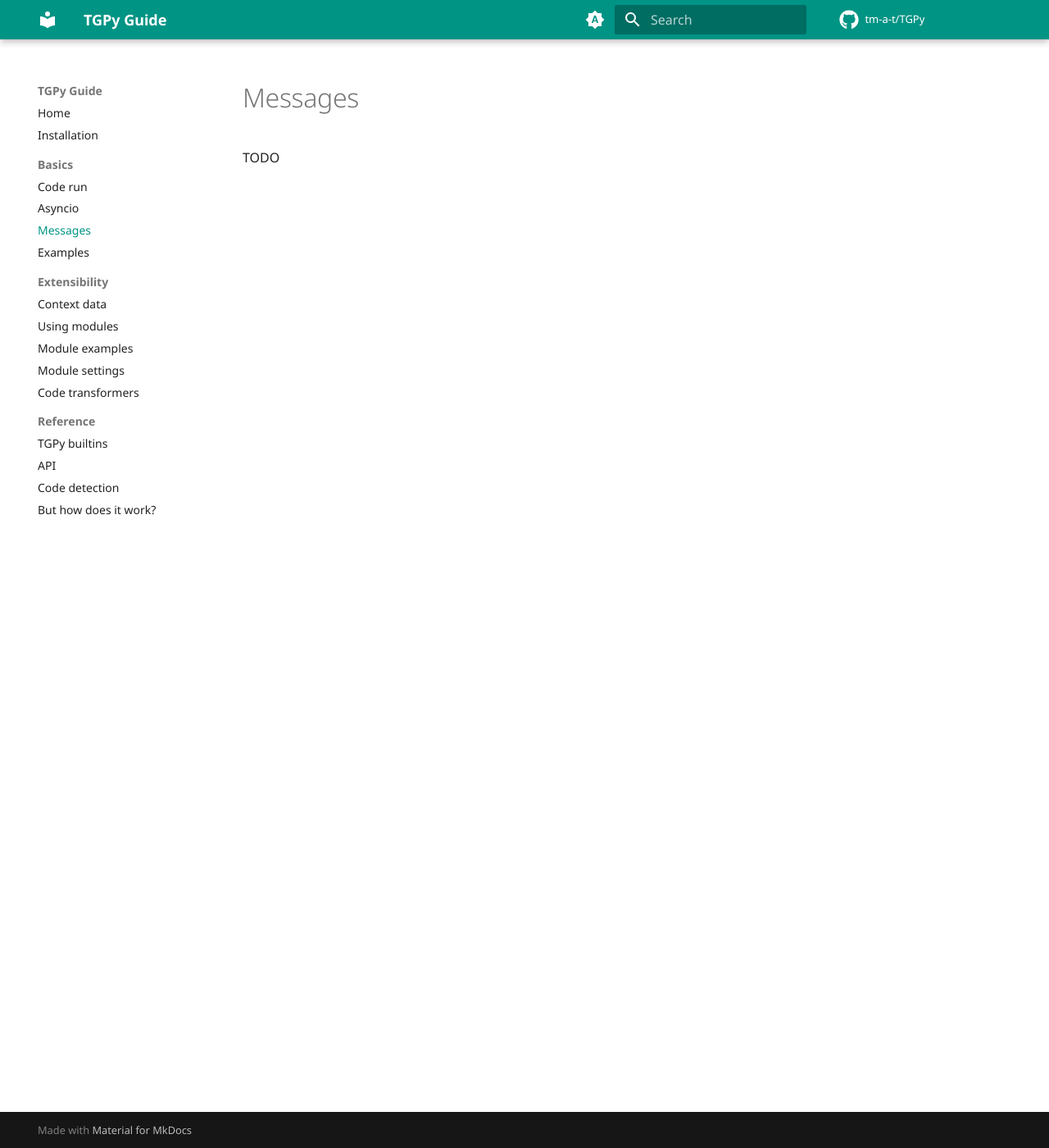
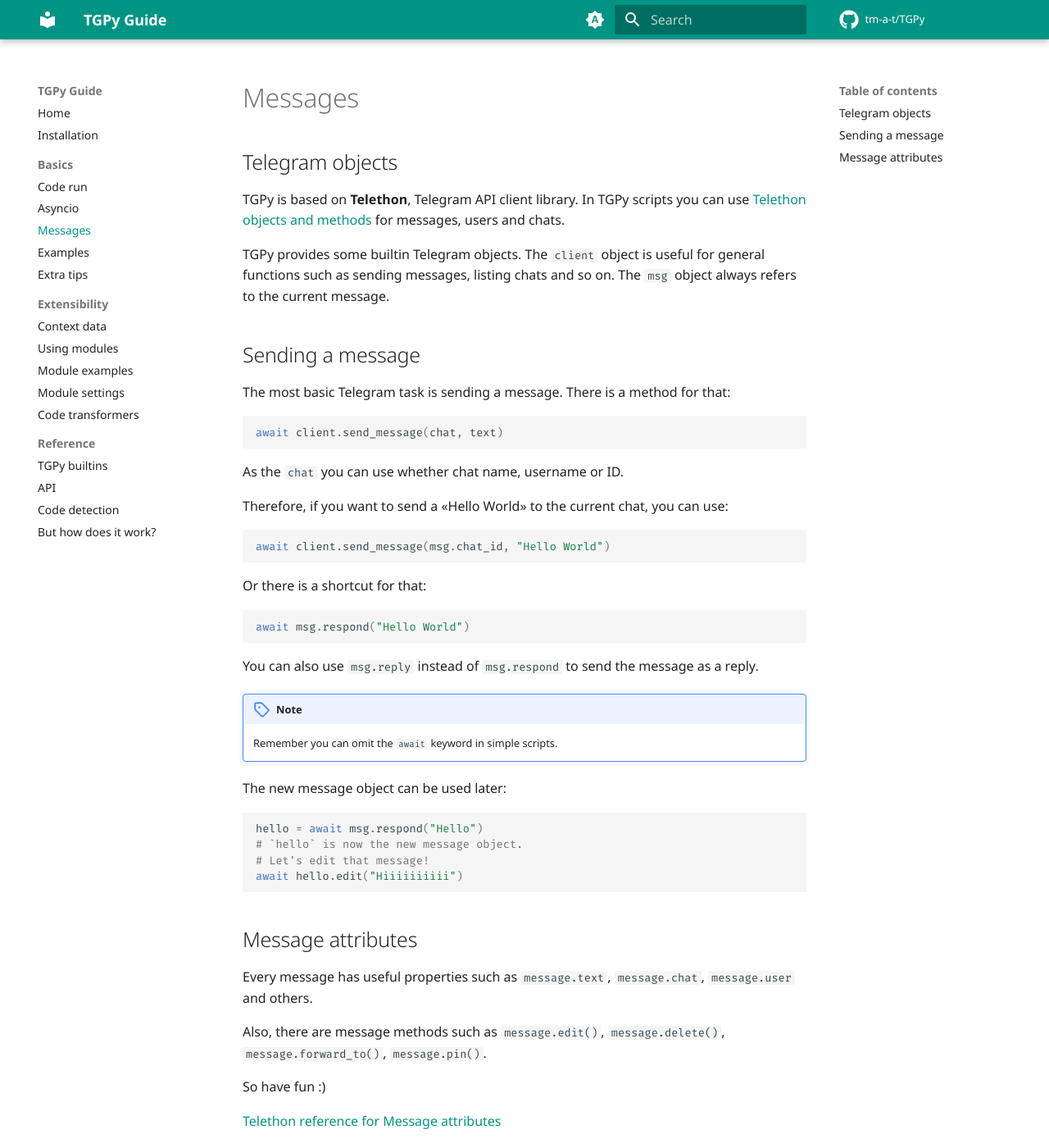
Before and after one commit to tm-a-t/TGPy, an MkDocs documentation site: the page built from guide/docs/basics/messages.md, in a window 1280 px wide and 1400 px high. Shown: the whole window at 82% size. Built offline with MkDocs 1.6.1 and Material for MkDocs 9.7.7, drawn with Linux system fonts in a browser that asks for light colours; comment, search, counter and statistics services are not loaded.

Commit message:
docs: guide changes

````diff
--- a/guide/docs/basics/messages.md
+++ b/guide/docs/basics/messages.md
@@ -1,3 +1,56 @@
 # Messages
 
-TODO
+## Telegram objects
+
+TGPy is based on **Telethon**, Telegram API client library. In TGPy scripts you can
+use [Telethon objects and methods](https://docs.telethon.dev/en/stable/quick-references/objects-reference.html)
+for messages, users and chats.
+
+TGPy provides some builtin Telegram objects. The `client` object is useful for general functions such as sending
+messages, listing chats and so on. The `msg` object always refers to the current message.
+
+## Sending a message
+
+The most basic Telegram task is sending a message. There is a method for that:
+
+```python
+await client.send_message(chat, text)
+```
+
+As the `chat` you can use whether chat name, username or ID.
+
+Therefore, if you want to send a «Hello World» to the current chat, you can use:
+
+```python
+await client.send_message(msg.chat_id, "Hello World")
+```
+
+Or there is a shortcut for that:
+
+```python
+await msg.respond("Hello World")
+```
+
+You can also use `msg.reply` instead of `msg.respond` to send the message as a reply.
+
+!!! Note
+    Remember you can omit the `await` keyword in simple scripts.
+
+The new message object can be used later:
+
+```python
+hello = await msg.respond("Hello")
+# `hello` is now the new message object.
+# Let's edit that message!
+await hello.edit("Hiiiiiiiiii")
+```
+
+## Message attributes
+
+Every message has useful properties such as `message.text`, `message.chat`, `message.user` and others.
+
+Also, there are message methods such as `message.edit()`, `message.delete()`, `message.forward_to()`, `message.pin()`.
+
+So have fun :)
+
+[Telethon reference for Message attributes](https://docs.telethon.dev/en/stable/quick-references/objects-reference.html#message)
--- /dev/null
+++ b/guide/docs/basics/tips.md
@@ -0,0 +1,3 @@
+# Extra tips
+
+TODO
--- a/guide/mkdocs.yml
+++ b/guide/mkdocs.yml
@@ -66,6 +66,7 @@
     - basics/asyncio.md
     - basics/messages.md
     - basics/examples.md
+    - basics/tips.md
   - Extensibility:
     - extensibility/context.md
     - extensibility/modules.md
````
Also changed, not shown: guide/docs/basics/asyncio.md (+2 -2 lines), guide/docs/basics/code.md (+7 -10 lines), guide/docs/extensibility/context.md (+1 -2 lines), guide/docs/extensibility/modules.md (+5 -6 lines).
